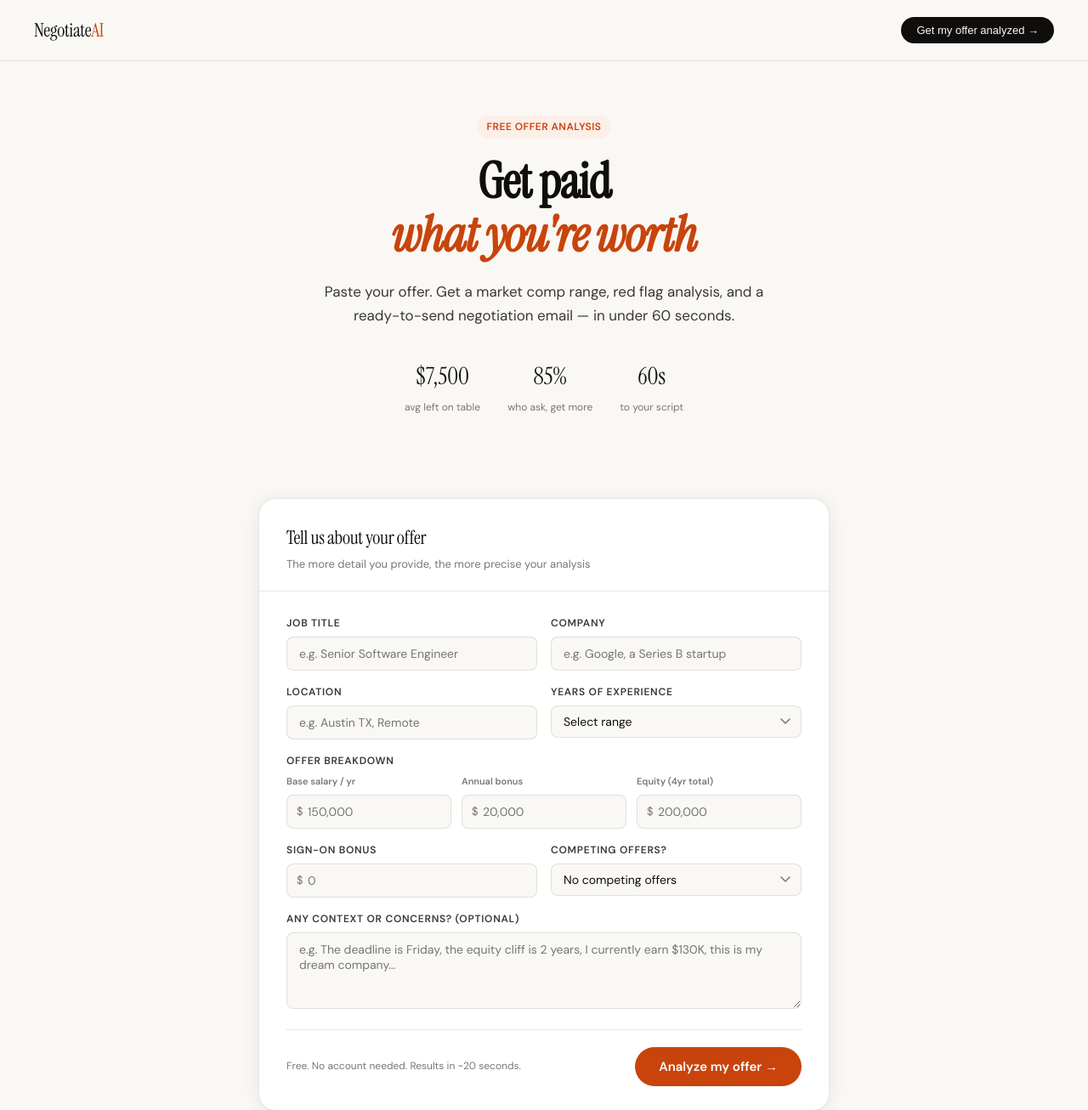
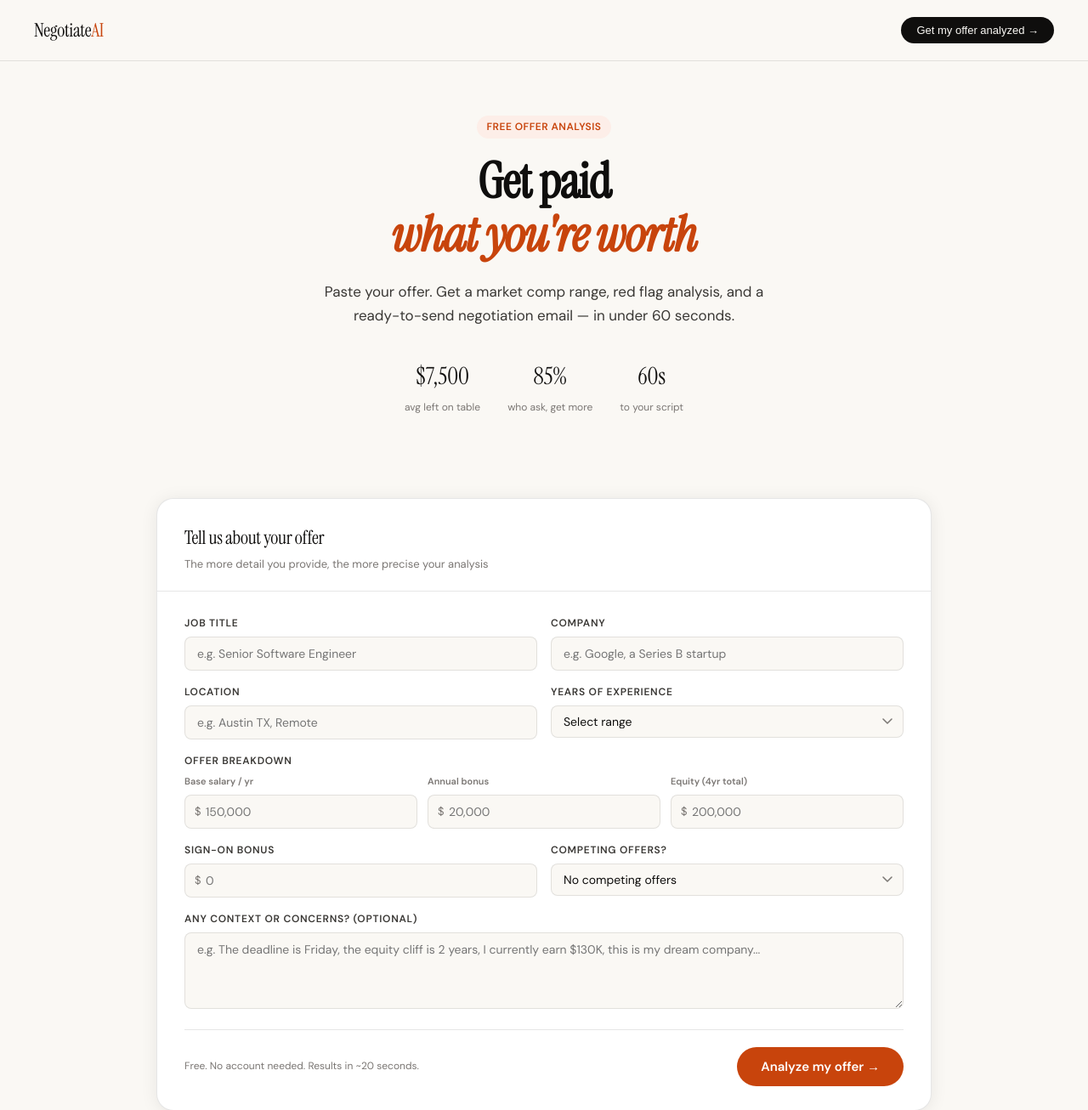
Before and after one commit to animeshgoyal9/negotiateai, a plain HTML site: page index.html in a window 1280 px wide. Shown: the top 1306 px of the page at 85% size. Drawn offline with Linux system fonts and the light colour scheme.

Commit message:
Widen layout to 960px for desktop

```diff
--- a/index.html
+++ b/index.html
@@ -59,7 +59,7 @@
 
   /* ── HERO ── */
   .hero {
-    max-width: 760px; margin: 0 auto;
+    max-width: 960px; margin: 0 auto;
     padding: 64px 24px 48px;
     text-align: center;
   }
@@ -97,7 +97,7 @@
 
   /* ── FORM CARD ── */
   .form-wrap {
-    max-width: 720px; margin: 0 auto;
+    max-width: 960px; margin: 0 auto;
     padding: 0 24px 80px;
   }
   .card {
```
